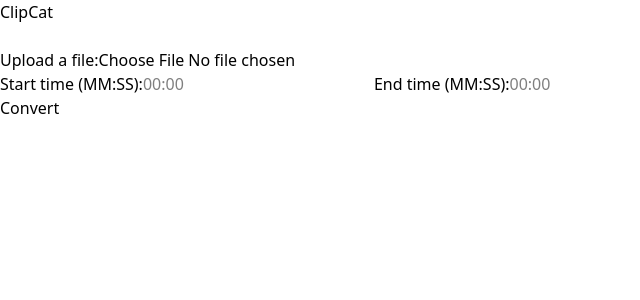
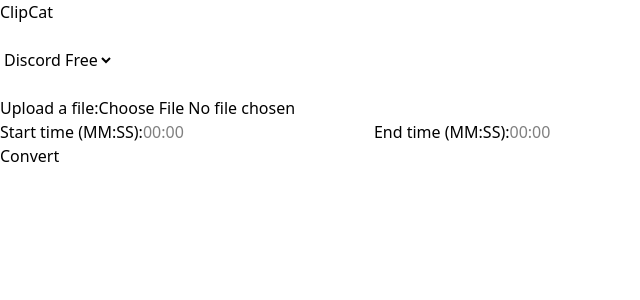
Before and after one commit to jettpbaker/clipcat, a React (Vite) app: page / in a window 1280 px wide. Shown: the top 300 px of the page, without its empty margins (0-640 px from the left). Built offline with nearby package versions, Linux system fonts and the light colour scheme.

Commit message:
started work on preset picker

```diff
--- a/src/App.tsx
+++ b/src/App.tsx
@@ -1,6 +1,8 @@
 import { useState } from 'react'
 import { parseTimeToSeconds } from './lib/utils'
 import { compressVideo, type PassProgress } from './lib/video'
+
+import PresetPicker from './PresetPicker'
 
 function App() {
 	const [startTime, setStartTime] = useState<string>('')
@@ -62,6 +64,10 @@ function App() {
 	return (
 		<main>
 			<h1>ClipCat</h1>
+
+			<br />
+
+			<PresetPicker />
 
 			<br />
 
--- /dev/null
+++ b/src/PresetPicker.tsx
@@ -0,0 +1,19 @@
+import { usePreset } from './hooks/usePresets'
+
+function PresetPicker() {
+	const { presets } = usePreset()
+
+	return (
+		<div>
+			<select>
+				{presets.map((p) => (
+					<option value={p.id} key={p.id}>
+						{p.name}
+					</option>
+				))}
+			</select>
+		</div>
+	)
+}
+
+export default PresetPicker
--- a/src/constants/index.ts
+++ b/src/constants/index.ts
@@ -1,5 +1,18 @@
+import type { Preset } from "../hooks/usePresets"
+
 export const AUDIO_BITRATE = 128000
 export const TARGET_OUTPUT_BYTES = 10 * 1024 * 1024
 export const TARGET_OUTPUT_BITS = TARGET_OUTPUT_BYTES * 8
 export const METADATA_FACTOR = 0.95
 export const SAFETY_FACTOR = 1
+
+export const DEFAULT_PRESETS: Preset[] = [
+  {
+    id: "discord-free",
+    name: "Discord Free",
+    targetSize: 10,
+    resolution: "1080p",
+    framerate: "30",
+    isCustom: false,
+  },
+]
--- /dev/null
+++ b/src/hooks/usePresets.ts
@@ -0,0 +1,39 @@
+import { useState } from 'react'
+import { DEFAULT_PRESETS } from '../constants'
+
+export type Preset = {
+	id: string
+	name: string
+	targetSize: number // MB
+	resolution: '720p' | '1080p' | '1440p' | 'original'
+	framerate: '30' | '60' | 'original'
+	isCustom: boolean
+}
+
+function getPresets() {
+	let presets = localStorage.getItem('presets')
+	if (!presets) {
+		presets = JSON.stringify(DEFAULT_PRESETS)
+		localStorage.setItem('presets', presets)
+	}
+
+	return JSON.parse(presets)
+}
+
+export function usePreset() {
+	const [presets, setPresets] = useState<Preset[]>(getPresets)
+
+	function addPreset(preset: Preset) {
+		const updated = [...presets, preset]
+		localStorage.setItem('presets', JSON.stringify(updated))
+		setPresets(updated)
+	}
+
+	function deletePreset(id: string) {
+		const updated = presets.filter((p) => p.id !== id)
+		localStorage.setItem('presets', JSON.stringify(updated))
+		setPresets(updated)
+	}
+
+	return { presets, addPreset, deletePreset }
+}
```
Also changed, not shown: src/types/index.ts (deleted).
